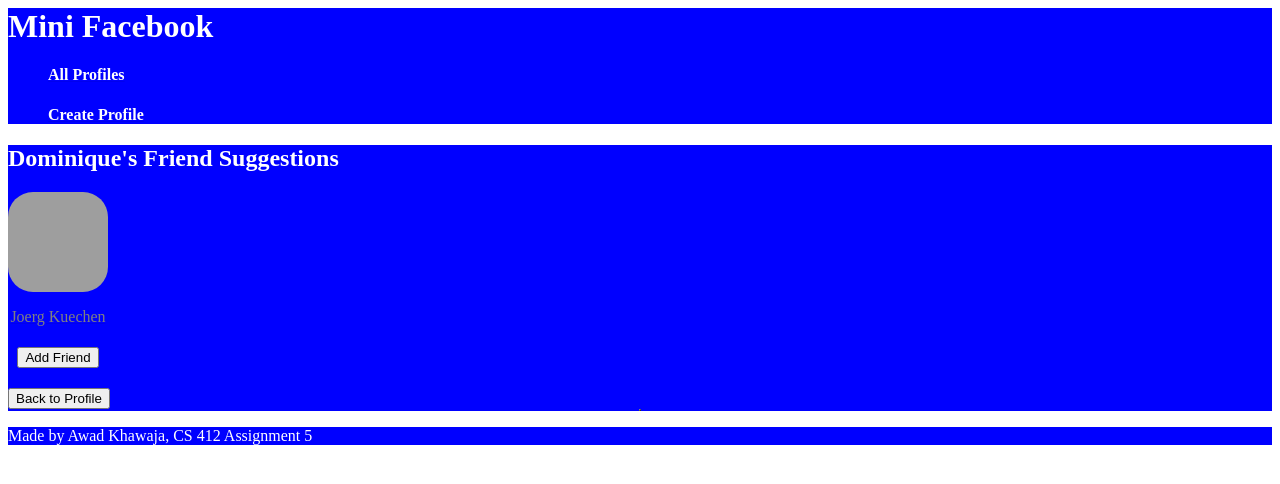
After one commit to awadk660/cs412, a Django app: page /mini_fb/profile/1/friend_suggestions/ in a window 1280 px wide. The commit adds this page. Shown: the top 484 px of the page. Run offline with Django 4.2, Linux system fonts and the light colour scheme; data comes from the database, SQL or seed files in the repository; both versions use the stored data as it was after the commit; grey boxes are pictures that could not be loaded.

Commit message:
min_fb assignment 8

```diff
--- a/mini_fb/admin.py
+++ b/mini_fb/admin.py
@@ -8,3 +8,4 @@ from .models import *
 admin.site.register(Profile)
 admin.site.register(StatusMessage)
 admin.site.register(Image)
+admin.site.register(Friend)
--- a/mini_fb/models.py
+++ b/mini_fb/models.py
@@ -25,6 +25,43 @@ class Profile(models.Model):
     def get_absolute_url(self):
         return reverse('show_profile', kwargs={'pk': self.pk})
 
+    def get_friends(self):
+        friends_as_profile1 = Friend.objects.filter(profile1=self)
+        friends_as_profile2 = Friend.objects.filter(profile2=self)
+        friendsList = [friend.profile2 for friend in friends_as_profile1] + [friend.profile1 for friend in friends_as_profile2]
+        unique = list(set(friendsList)) # remove duplicate friends
+        return unique
+
+    def get_friend_suggestions(self):
+        all_profiles = Profile.objects.exclude(pk=self.pk)
+        currfriends = self.get_friends()
+        suggestions = all_profiles.exclude(pk__in=[friend.pk for friend in currfriends])
+        return suggestions.order_by('?')[:5] # randomize the queryset and pick the first 5
+
+
+    def add_friend(self, other):
+        if self == other:
+            return
+
+        if Friend.objects.filter(profile1=self, profile2=other).exists() or Friend.objects.filter(profile1=other, profile2=self).exists():
+            return "already friends"
+
+        Friend.objects.create(profile1 = self, profile2 = other)
+
+    def get_news_feed(self):
+        news_feed = []
+        own_status_messages = StatusMessage.objects.filter(profile=self)
+        news_feed += own_status_messages
+
+        friends = self.get_friends()
+        for friend in friends:
+            friend_status_messages = StatusMessage.objects.filter(profile=friend)
+            news_feed += friend_status_messages
+
+        news_feed = sorted(news_feed, key=lambda x: x.timestamp, reverse=True) #sort it by timestamp
+
+        return news_feed
+
 
 class StatusMessage(models.Model):
     '''StatusMessage Object'''
@@ -49,3 +86,13 @@ class Image(models.Model):
     def __str__(self):
         '''Return the string representation of this image.'''
         return f'Image for {self.status_message} uploaded at {self.timestamp}'
+
+class Friend(models.Model):
+    '''Friend Object Model'''
+    profile1 = models.ForeignKey("Profile", on_delete=models.CASCADE, related_name="profile1")
+    profile2 = models.ForeignKey("Profile", on_delete=models.CASCADE, related_name="profile2")
+    timestamp = models.DateTimeField(auto_now=True)
+
+    def __str__(self):
+        '''Returns string representation of friendship'''
+        return f'{self.profile1} & {self.profile2}'
--- /dev/null
+++ b/mini_fb/templates/mini_fb/friend_suggestions.html
@@ -0,0 +1,31 @@
+{% extends 'mini_fb/base.html' %}
+
+{% block content %}
+
+<div>
+    <h2>{{ profile.first_name }}'s Friend Suggestions</h2>
+    {% if friend_suggestions %}
+        <div style="display: flex; flex-wrap: wrap; gap: 20px;">
+            {% for friend in friend_suggestions %}
+                <div style="text-align: center;">
+                    <img src="{{ friend.image_url }}" alt="profile pic" style="width: 100px; height: 100px; object-fit: cover; border-radius: 25%;">
+                    <div style="margin-top: 10px;">
+                        <a href="{% url 'show_profile' friend.pk %}">
+                            <p style="color: gray;">{{ friend.first_name }} {{ friend.last_name }}</p>
+                        </a>
+                        <a href="{% url 'add_friend' profile.pk friend.pk %}">
+                            <button style="margin-top: 5px;">Add Friend</button>
+                        </a>
+                    </div>
+                </div>
+            {% endfor %}
+        </div>
+    {% else %}
+        <p>No friend suggestions available.</p>
+    {% endif %}
+    <a href="{% url 'show_profile' profile.pk %}">
+        <button style="margin-top: 20px;">Back to Profile</button>
+    </a>
+</div>
+
+{% endblock %}
--- a/mini_fb/urls.py
+++ b/mini_fb/urls.py
@@ -14,5 +14,8 @@ urlpatterns = [
     path('profile/<int:pk>/update/', views.UpdateProfileView.as_view(), name='update_profile'),
     path('status/<int:pk>/delete/', views.DeleteStatusMessageView.as_view(), name='delete_status'),
     path('status/<int:pk>/update/', views.UpdateStatusMessageView.as_view(), name='update_status'),
+    path('profile/<int:pk>/add_friend/<int:other_pk>', views.CreateFriendView.as_view(), name="add_friend"),
+    path('profile/<int:pk>/friend_suggestions/', views.ShowFriendSuggestionsView.as_view(), name='friend_suggestions'),
+    path('profile/<int:pk>/news_feed', views.ShowNewsFeedView.as_view(), name="news_feed"),
 
 ]
--- a/mini_fb/views.py
+++ b/mini_fb/views.py
@@ -3,7 +3,7 @@
 
 from django.shortcuts import render, redirect
 from .models import *
-from django.views.generic import ListView, DetailView, CreateView, UpdateView, DeleteView
+from django.views.generic import ListView, DetailView, CreateView, UpdateView, DeleteView, View
 from .forms import *
 from django.urls import reverse
 
@@ -78,3 +78,38 @@ class UpdateStatusMessageView(UpdateView):
     def get_success_url(self):
         profile = self.object.profile
         return reverse('show_profile', kwargs={'pk':profile.pk})
+
+class CreateFriendView(View):
+
+    def dispatch(self, request, *args, **kwargs):
+        profile_pk = self.kwargs['pk']
+        other_pk = self.kwargs['other_pk']
+
+        profile = Profile.objects.get(pk=profile_pk)
+        otherProfile = Profile.objects.get(pk=other_pk)
+
+        profile.add_friend(other=otherProfile)
+        return redirect('show_profile', pk=profile.pk)
+
+class ShowFriendSuggestionsView(DetailView):
+    '''Display friend suggestions for a profile'''
+    model = Profile
+    template_name="mini_fb/friend_suggestions.html"
+    context_object_name="profile"
+
+    def get_context_data(self, **kwargs):
+        context = super().get_context_data(**kwargs)
+        profile = self.get_object()
+        context['friend_suggestions'] = profile.get_friend_suggestions()
+        return context
+
+class ShowNewsFeedView(DetailView):
+    model = Profile
+    template_name="mini_fb/news_feed.html"
+    context_object_name = "profile"
+
+    def get_context_data(self, **kwargs):
+        context = super().get_context_data(**kwargs)
+        profile = self.get_object()
+        context['news_feed'] = profile.get_news_feed()
+        return context
```
Also changed, not shown: mini_fb/templates/mini_fb/news_feed.html (added, +35 -0 lines), mini_fb/templates/mini_fb/show_profile.html (+24 -0 lines), db.sqlite3, mini_fb/migrations/0004_friend.py (added).
